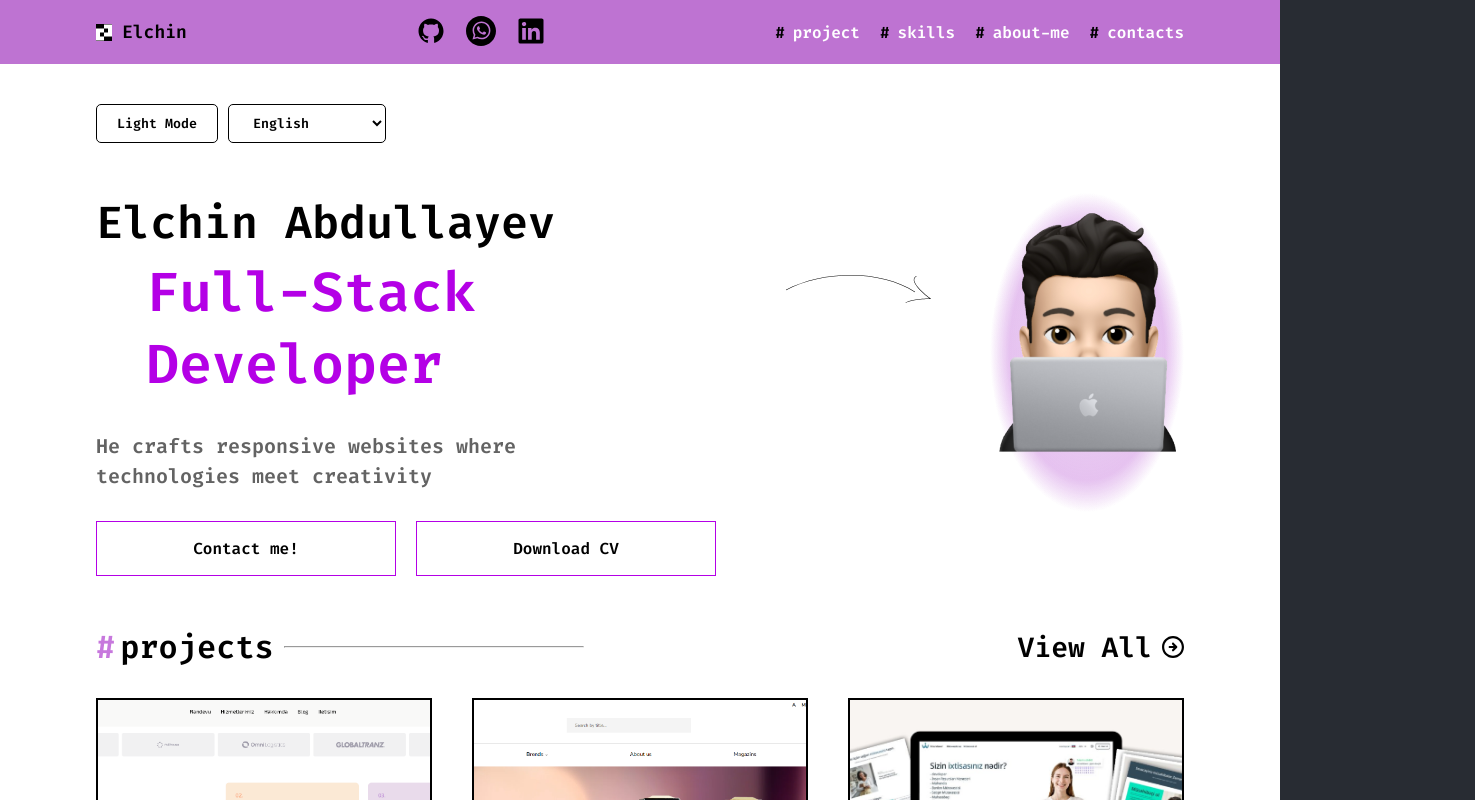
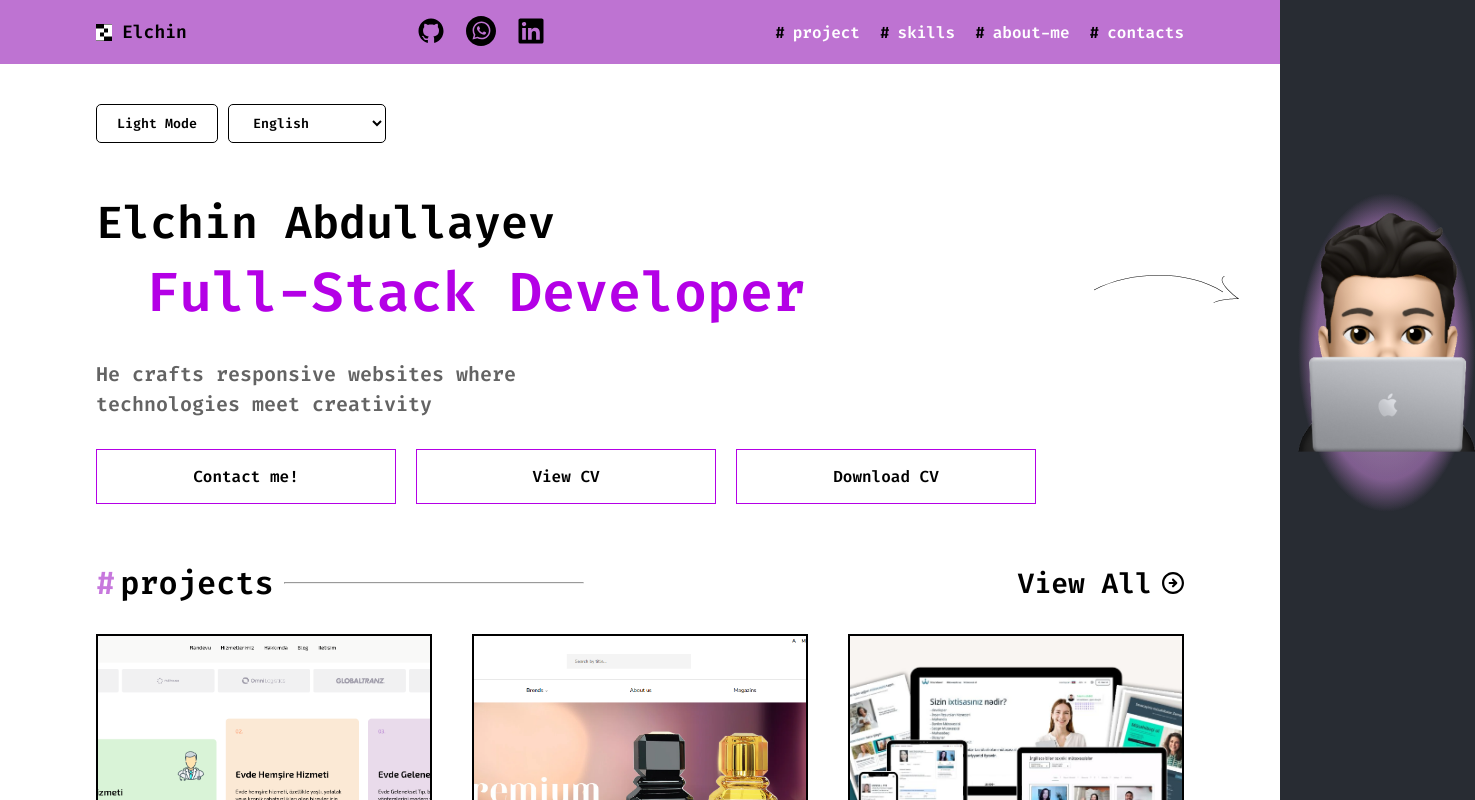
Before and after one commit to BlackM1rr0R/myportfolio, a React (Create React App) app: page / in a window 1280 px wide. Shown: the top 800 px of the page, 1475 px wide, since content can reach past the window. Built offline with nearby package versions, Linux system fonts and the light colour scheme.

Commit message:
add language

```diff
--- a/src/components/me/index.jsx
+++ b/src/components/me/index.jsx
@@ -5,9 +5,12 @@ import Images from "../../assets/images/elchin.png";
 import { ArrayIcon } from "../../icons";
 import { Link } from "react-router-dom";
 const Me = ({ darkMode,translations  }) => {
+  const handleView=()=>{
+    window.open("ElchinCV.pdf","_blank")
+  }
   const handleDownload = () => {
     const link = document.createElement('a');
-    link.href = '/files/ElchinCV.pdf';
+    link.href = 'ElchinCV.pdf';
     link.setAttribute('download', 'ElchinCV.pdf');
 
     // MIME türünü ayarlayın
@@ -17,6 +20,7 @@ const Me = ({ darkMode,translations  }) => {
     link.click();
     document.body.removeChild(link);
   };
+
 
   return (
     <div className={darkMode ? styles.background : styles.whitebackground}>
@@ -31,7 +35,9 @@ const Me = ({ darkMode,translations  }) => {
               {translations.overview}
             </p>
             <div className={styles.div}>
-              <Link to={"https://wa.me/0507487048"}>{translations.contact}</Link>
+            <Link to={`https://wa.me/+994507487048`}>{translations.contact}</Link>
+
+              <Link onClick={()=>handleView()}>{translations.viewpdf}</Link>
               <Link onClick={()=>handleDownload()}>{translations.downloadpdf}</Link>
             </div>
           </div>
--- a/src/components/me/index.module.css
+++ b/src/components/me/index.module.css
@@ -229,7 +229,7 @@
     gap: 20px;
   }
   .background .control .texts .div a {
-    width: 300px;
+    width: 250px;
     padding: 16px 24px;
   }
   .background .control .arrayicon {
--- a/src/components/me/index.module.scss
+++ b/src/components/me/index.module.scss
@@ -257,7 +257,7 @@
           align-items: flex-start;
           gap: 20px;
           a {
-            width: 300px;
+            width: 250px;
             padding: 16px 24px;
           }
         }
--- a/src/pages/home/text.json
+++ b/src/pages/home/text.json
@@ -27,7 +27,8 @@
     "darkmode": "Dark Mode",
     "lightmode": "Light Mode",
     "listmyprojects": "List of my projects:",
-    "downloadpdf": "Download CV"
+    "downloadpdf": "Download CV",
+    "viewpdf":"View CV"
   },
   "aze": {
     "name": "Elçin Abdullayev",
@@ -57,7 +58,8 @@
     "darkmode": "Qaranlıq rejim",
     "lightmode": "İşıqlı rejim",
     "listmyprojects": "Layihələrimin siyahısı:",
-    "downloadpdf": "CV Yüklə"
+    "downloadpdf": "CV Yüklə",
+    "viewpdf":"CV-ni Görüntülə"
   },
   "de": {
     "name": "Elchin Abdullayev",
@@ -87,7 +89,8 @@
     "darkmode": "Dunkler Modus",
     "lightmode": "Heller Modus",
     "listmyprojects": "Liste meiner Projekte:",
-    "downloadpdf": "Herunteladen Lebenslauf"
+    "downloadpdf": "Herunteladen Lebenslauf",
+    "viewpdf":"Lebenslauf anzeigen"
   },
   "ru": {
     "name": "Эльчин Абдуллаев",
@@ -117,6 +120,7 @@
     "darkmode": "Темный режим",
     "lightmode": "Светлый режим",
     "listmyprojects": "Список моих проектов:",
-    "downloadpdf": "Скачать CV"
+    "downloadpdf": "Скачать CV",
+    "viewpdf":"Посмотреть резюме"
   }
 }
```
